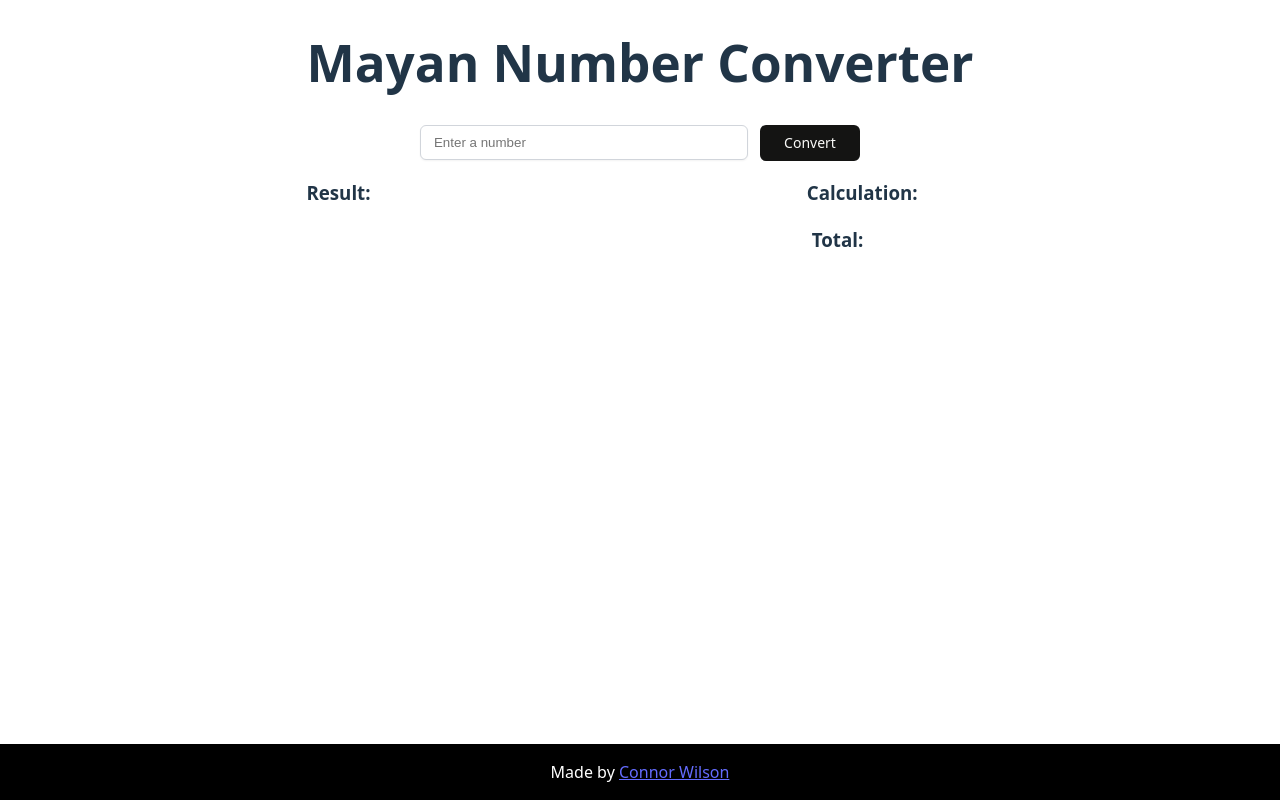
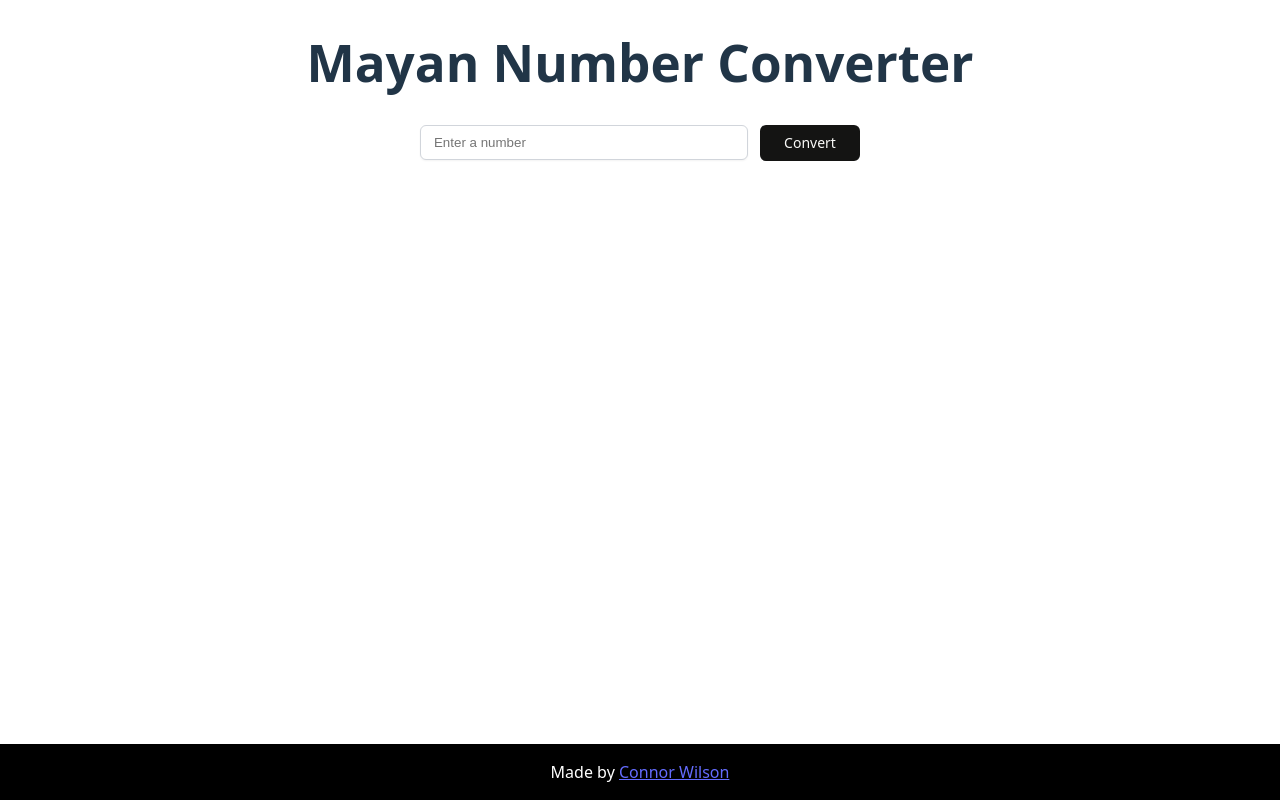
Before and after one commit to wilscon/mayancalculator, a React (Vite) app in the folder client/: page / in a window 1280 px wide. Built offline with nearby package versions, Linux system fonts and the light colour scheme.

Commit message:
Ensured total is not shown initially until user taps convert

```diff
--- a/client/src/Converter.jsx
+++ b/client/src/Converter.jsx
@@ -96,43 +96,43 @@ return (
             <div>
                 <h1 className="mb-4">Mayan Number Converter</h1>
             </div>
-        <div style={{width: '100%'}}>
-          <form onSubmit={handleSubmit} style={{display: 'flex', alignItems: 'center', gap: '12px', justifyContent: 'center'        }}>
+            <div style={{ width: '100%' }}>
+                <form onSubmit={handleSubmit} style={{ display: 'flex', alignItems: 'center', gap: '12px', justifyContent: 'center' }}>
                     <input
                         type="number"
                         value={number}
                         onChange={(e) => setNumber(e.target.value)}
                         placeholder="Enter a number"
                         className="px-4 py-2 border rounded"
-              style={{borderRadius: '6px', border: '1px solid #D1D5DB', padding: '9px 13px', boxShadow: '0px 1px 2px 0px rgba(0,0,0,0.05)', flexGrow: '1', minWidth: '150px', maxWidth: '300px'}}
+                        style={{ borderRadius: '6px', border: '1px solid #D1D5DB', padding: '9px 13px', boxShadow: '0px 1px 2px 0px rgba(0,0,0,0.05)', flexGrow: '1', minWidth: '150px', maxWidth: '300px' }}
                     />
-            <button type="submit" style={{borderRadius: '6px', border: 'none', backgroundColor: '#141413', color: '#FAFAF8',width: '100px', fontSize: '0.875rem' }}>
+                    <button type="submit" style={{ borderRadius: '6px', border: 'none', backgroundColor: '#141413', color: '#FAFAF8', width: '100px', fontSize: '0.875rem' }}>
                         Convert
                     </button>
                 </form>
             </div>
+            <div className='' style={{ width: '100%', display: displayResult ? '' : 'none' }}>
+                <div className='flex'>
+                    <div style={{ width: '75%' }}>
+                    <h3 style={{ marginBottom: '0px' }}>Result:</h3>
+                </div>
+                <div style={{ width: '25%' }}>
+                    <h3 style={{ marginBottom: '0px' }}>Calculation:</h3>
+                </div>
+                </div>
 
-        <div>
 
-        </div>
-        <div className='flex' style={{width: '100%'}}>
-          <div style={{width: '75%'}}>
-            <h3 style={{marginBottom: '0px'}}>Result:</h3>
-          </div>
-          <div style={{width: '25%'}}>
-            <h3 style={{marginBottom: '0px'}}>Calculation:</h3></div>
-        </div>
-        <div className='flex' style={{display: displayResult ? '' : 'none', width: '100%'}}>
-          <div className="mt-4 border-2 border-black p-4 rounded" style={{width: '100%'}}>
+                <div className='' style={{ width: '100%' }}>
+                    <div className="mt-4 border-2 border-black p-4 rounded" style={{ width: '100%' }}>
                         {mayan.map((level, index) => {
                             const reverseIndex = factors.length - 1 - index;
-              return(
+                            return (
                                 <div className='flex'>
-              <div key={index} style={{textAlign: 'center', width: '75%', borderTop: '1px solid black' }}>
+                                    <div key={index} style={{ textAlign: 'center', width: '75%', borderTop: '1px solid black' }}>
                                         {level.map((row, i) => (
 
                                             <div key={i}>
-                    {row.map((symbol,i) =>(
+                                                {row.map((symbol, i) => (
                                                     <>{renderSymbol(symbol)}</>
                                                 ))}
                                             </div>
@@ -140,22 +140,23 @@ return (
 
                                         ))}
                                     </div>
-              <div className='flex' style={{width: '25%', justifyContent: 'center', alignItems:'center', borderLeft: '1px solid black', borderTop: '1px solid black'}}>
-                <p>20 <sup>{reverseIndex}</sup> x {factors[index]} = {Math.pow(20,reverseIndex) * factors[index]}</p>
+                                    <div className='flex' style={{ width: '25%', justifyContent: 'center', alignItems: 'center', borderLeft: '1px solid black', borderTop: '1px solid black' }}>
+                                        <p>20 <sup>{reverseIndex}</sup> x {factors[index]} = {Math.pow(20, reverseIndex) * factors[index]}</p>
                                     </div>
                                 </div>
-              );})}
+                            );
+                        })}
 
+                    </div>
+                </div>
+                <div className='flex' style={{ width: '100%' }}>
+                    <div style={{ width: '75%' }}>
+                    </div>
+                    <div>
+                        <h3 style={{ marginLeft: '5px' }}>Total: {number} </h3>
                     </div>
 
                 </div>
-        <div className='flex' style={{width: '100%'}}>
-         <div style={{width: '75%'}}>
-          </div>
-          <div>
-            <h3 style={{marginLeft: '5px'}}>Total: {number} </h3>
-          </div>
-
             </div>
 
         </div>
```
Lines whose indentation alone changed are shown as unchanged.
